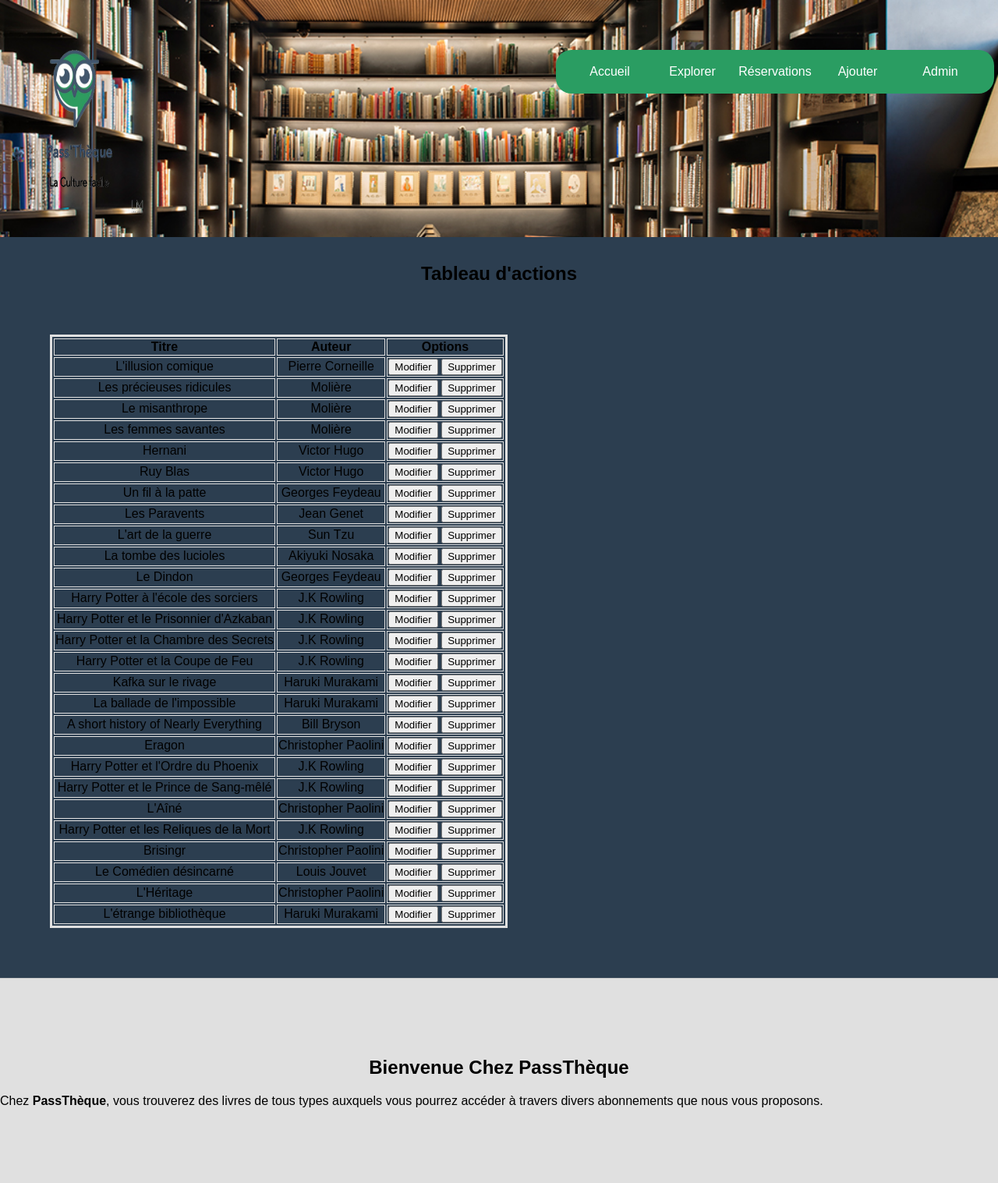
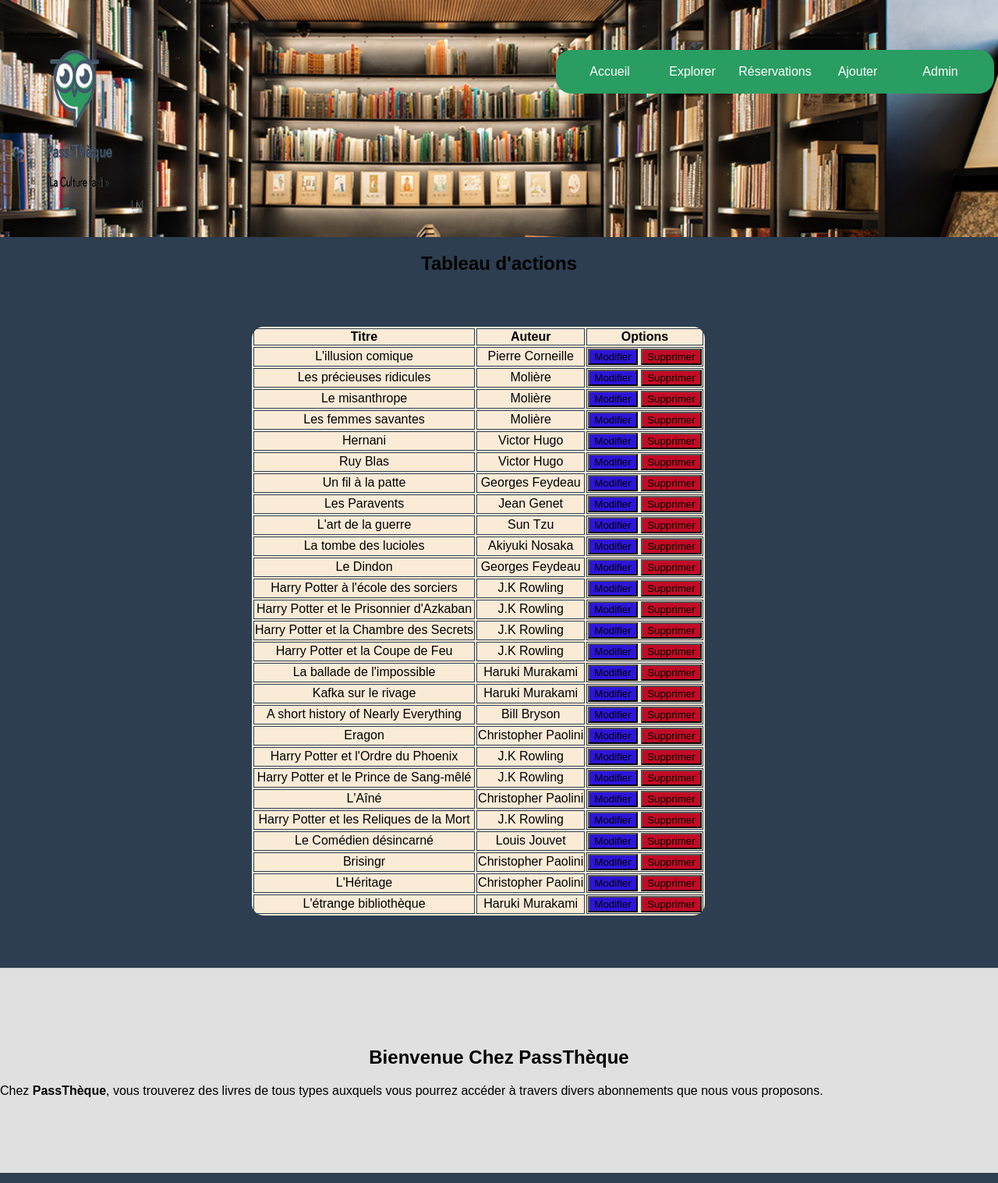
Before and after one commit to Clo3pro/PassTheque, a PHP site: page /admin.php in a window 1280 px wide. Shown: the whole page at 78% size. Run offline with PHP 8.4, Linux system fonts and the light colour scheme; data comes from the database, SQL or seed files in the repository; data that the repository does not hold is empty.

Commit message:
ajout js + page supprimer

```diff
--- a/src/admin.php
+++ b/src/admin.php
@@ -35,8 +35,8 @@
             <tr id= "ligne_table">
                 <td id="case_table"><?php echo $donnees['titre']?></td>
                 <td id="case_table"><?php echo $donnees['prenom']." ".$donnees['nom']?> </td>
-                <td id="case_table"><input type="button"  id=""name="modify" value="Modifier" method="GET" action="modifier.php?id=<?=$donnees['isn']?>"></input>
-                <input type="submit" name="delete" value="Supprimer" method="GET" onsubmit="return areYouSure()"></input>
+                <td id="case_table"><input type="button"  id="modifier" name="modify" value="Modifier" method="GET" action="modifier.php?id=<?=$donnees['isn']?>"></input>
+                <input type="button" id= "supprimer" name="delete" value="Supprimer" method="GET" onclick="areYouSure()"></input>
                 </td>
             </tr>
 
@@ -48,6 +48,7 @@
 
         ?>
         </table>
+        <script src= "delete_check.js"></script>
         </section>
         <?php include "bas.php"?>
     </body>
--- a/src/css/modification.css
+++ b/src/css/modification.css
@@ -260,24 +260,41 @@
 }
 #admin{
     margin-top: 1%;
-    align-content: center;
-    align-items: center;
-
+    text-align: center;
 }
 #titre_admin{
     text-align: center;
 }
 #tableau_admin{
+    background-color: antiquewhite;
+    text-align: center;
+    border: medium solid #2C3E50;
+    margin: 5% 25% 5% 25%;
+    border-radius: 18px 18px 18px 18px;
 
-    text-align: center;
-    border: medium solid #E0E0E0;
-    margin: 5%;
 
 }
 #ligne_table #case_table{
     text-align: center;
-    border: thin solid #E0E0E0;
+    border: thin solid #2C3E50;
     border-collapse: collapse;
+
+}
+/***** Supprimer*******/
+#modifier{
+    background-color: #2D15D9;
+}
+#supprimer{
+    background-color: #C20B26;
+}
+/**/
+/*Ajouter               */
+/**/
+
+#formulaire{
+    text-align: center;
+    background-color: antiquewhite;
+    margin: 3% 12% 3% 12%;
 
 }
 /******************** mode tablette ***************************/
--- /dev/null
+++ b/src/delete_check.js
@@ -0,0 +1,11 @@
+'use strict'
+function areYouSure(){
+    var result = confirm("Voulez-vous vraiment supprimer ce livre?");
+    if(result ==true){
+        location.href = "supprimer.php";
+
+    }else{
+        location.href = "admin.php";
+
+    }
+}
```
Also changed, not shown: src/supprimer.php (added, +13 -0 lines).
